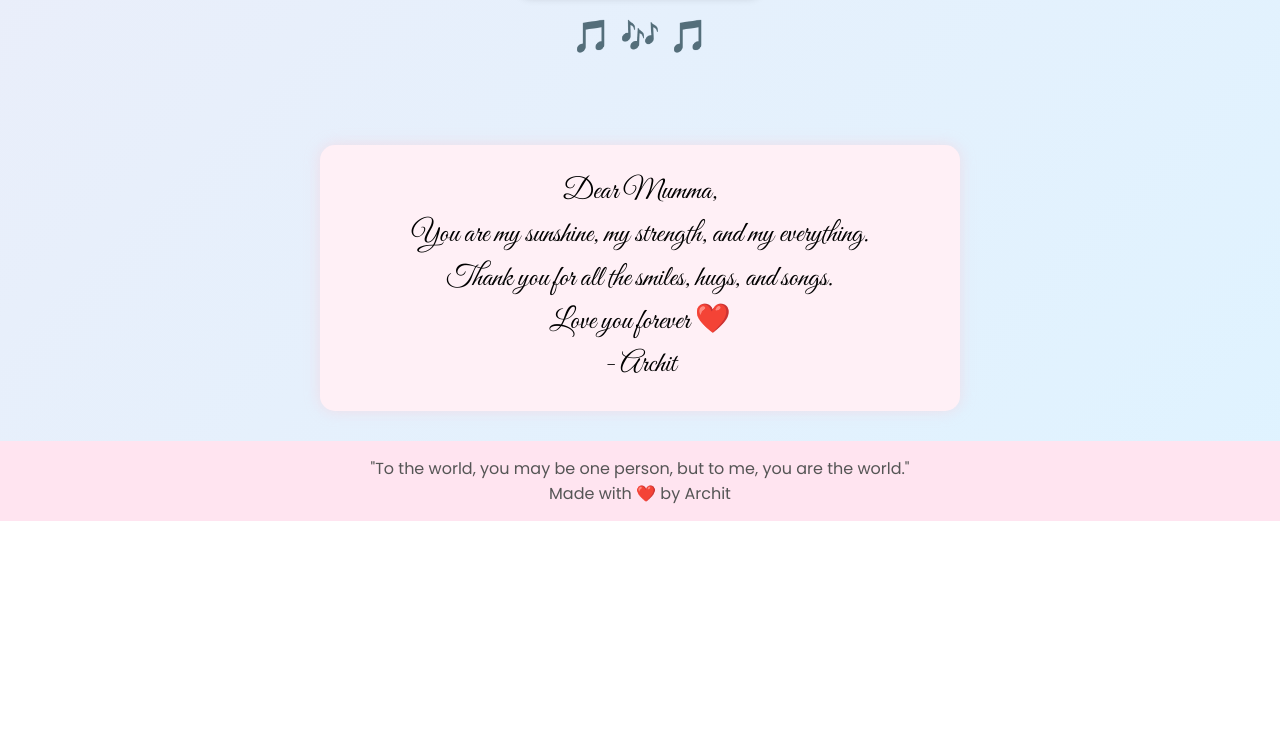
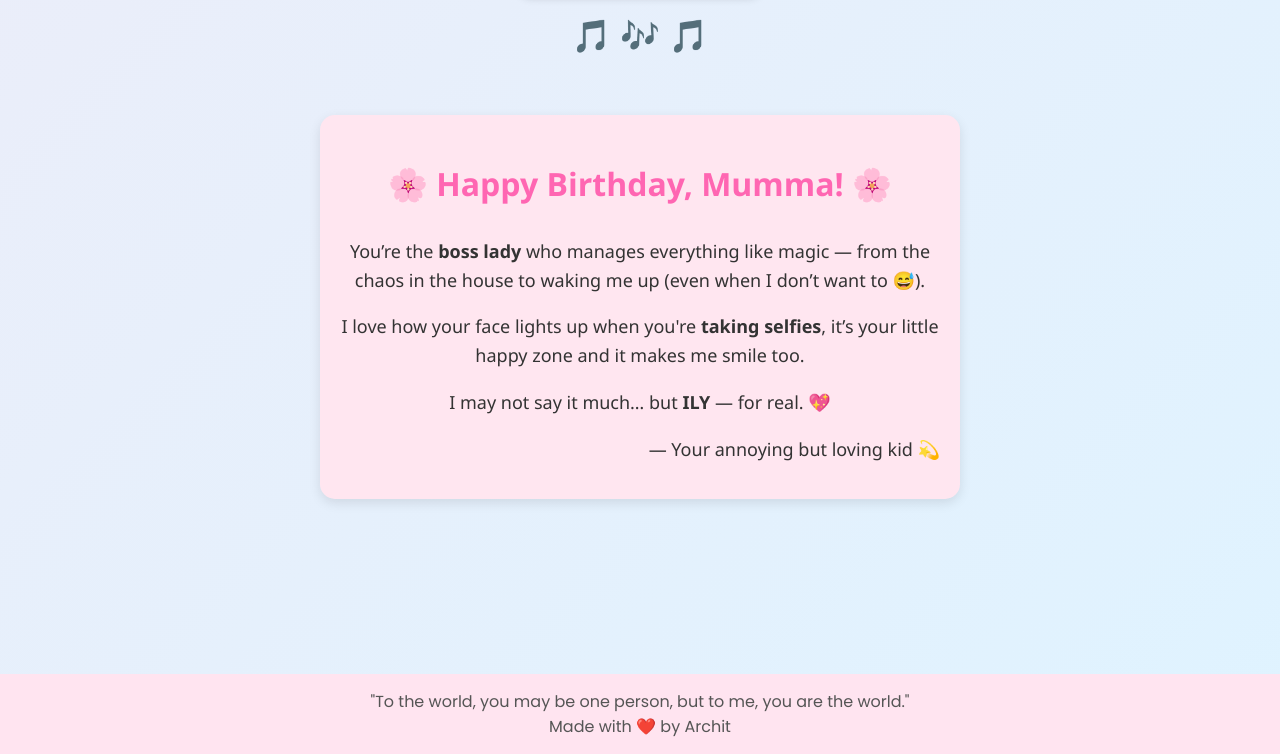
Before and after one commit to TheFallenGuru/MummaBD, a plain HTML site: page imp.html in a window 1280 px wide. Shown: the part 3719-4473 px from the top of the page. Before the commit the page ends 4240 px from the top, so only its background shows below. Drawn offline with Linux system fonts and the light colour scheme.

Commit message:
Update imp.html

```diff
--- a/imp.html
+++ b/imp.html
@@ -257,13 +257,28 @@
 </section>
 
 
-  <section class="letter" aria-label="Personal Letter">
-    Dear Mumma,<br>
-    You are my sunshine, my strength, and my everything.<br>
-    Thank you for all the smiles, hugs, and songs.<br>
-    Love you forever ❤️<br>
-    - Archit
-  </section>
+  <section style="background-color: #ffe6f0; padding: 20px; border-radius: 15px; box-shadow: 0 4px 12px rgba(0,0,0,0.1); max-width: 600px; margin: auto; font-family: 'Segoe UI', sans-serif; color: #333;">
+  <h2 style="text-align: center; color: #ff66b2;">🌸 Happy Birthday, Mumma! 🌸</h2>
+  <p style="font-size: 18px; line-height: 1.6;">
+    You’re the <strong>boss lady</strong> who manages everything like magic — from the chaos in the house to waking me up (even when I don’t want to 😅).
+  </p>
+  <p style="font-size: 18px; line-height: 1.6;">
+    I love how your face lights up when you're <strong>taking selfies</strong>, it’s your little happy zone and it makes me smile too.
+  </p>
+  <p style="font-size: 18px; line-height: 1.6;">
+    I may not say it much… but <strong>ILY</strong> — for real. 💖
+  </p>
+  <p style="font-size: 18px; text-align: right; margin-top: 20px;">
+    — Your annoying but loving kid 💫
+  </p>
+</section>
+  <br>
+  <br>
+  <br>
+  <br>
+  <br>
+  <br>
+  <br>
 
   <footer>
     "To the world, you may be one person, but to me, you are the world."<br>
```
